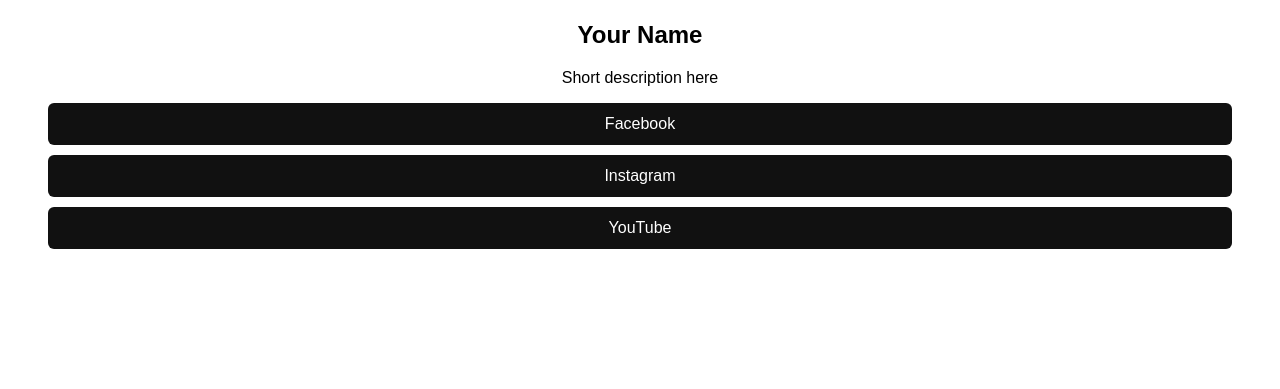
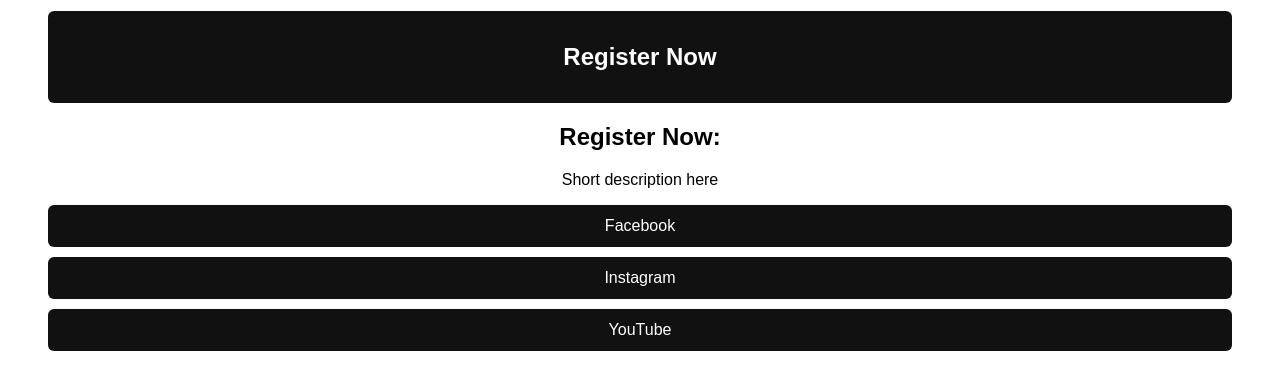
Before and after one commit to sadi-gg/iga, a plain HTML site: page index.html in a window 1280 px wide. Shown: the part 161-550 px from the top of the page. Drawn offline with Linux system fonts and the light colour scheme.

Commit message:
Update index.html

```diff
--- a/index.html
+++ b/index.html
@@ -14,7 +14,8 @@
 <body>
 
 <img src="tournament logo-01.png">
-<h2>Your Name</h2>
+<a href="https://facebook.com"><h2>Register Now</h2></a>
+<h2>Register Now:</h2>
 <p>Short description here</p>
 
 <a href="https://facebook.com">Facebook</a>
```
